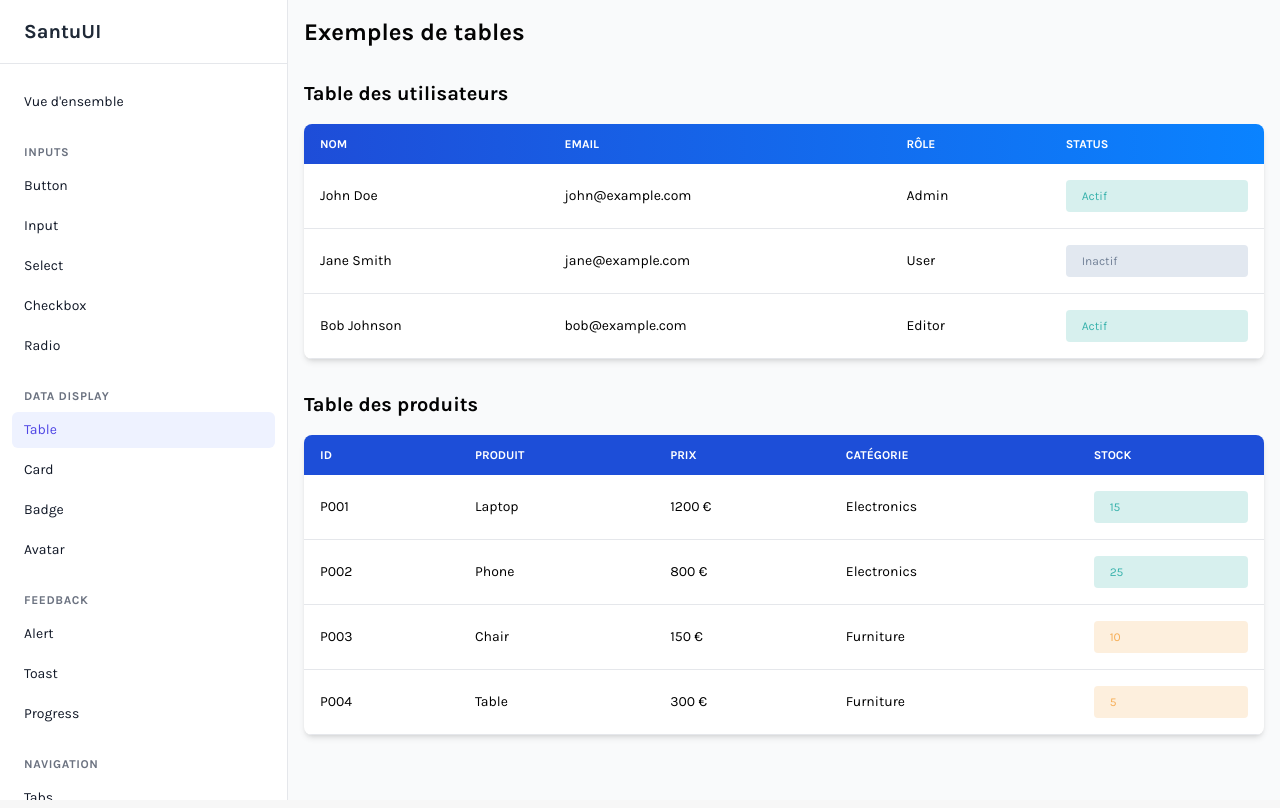
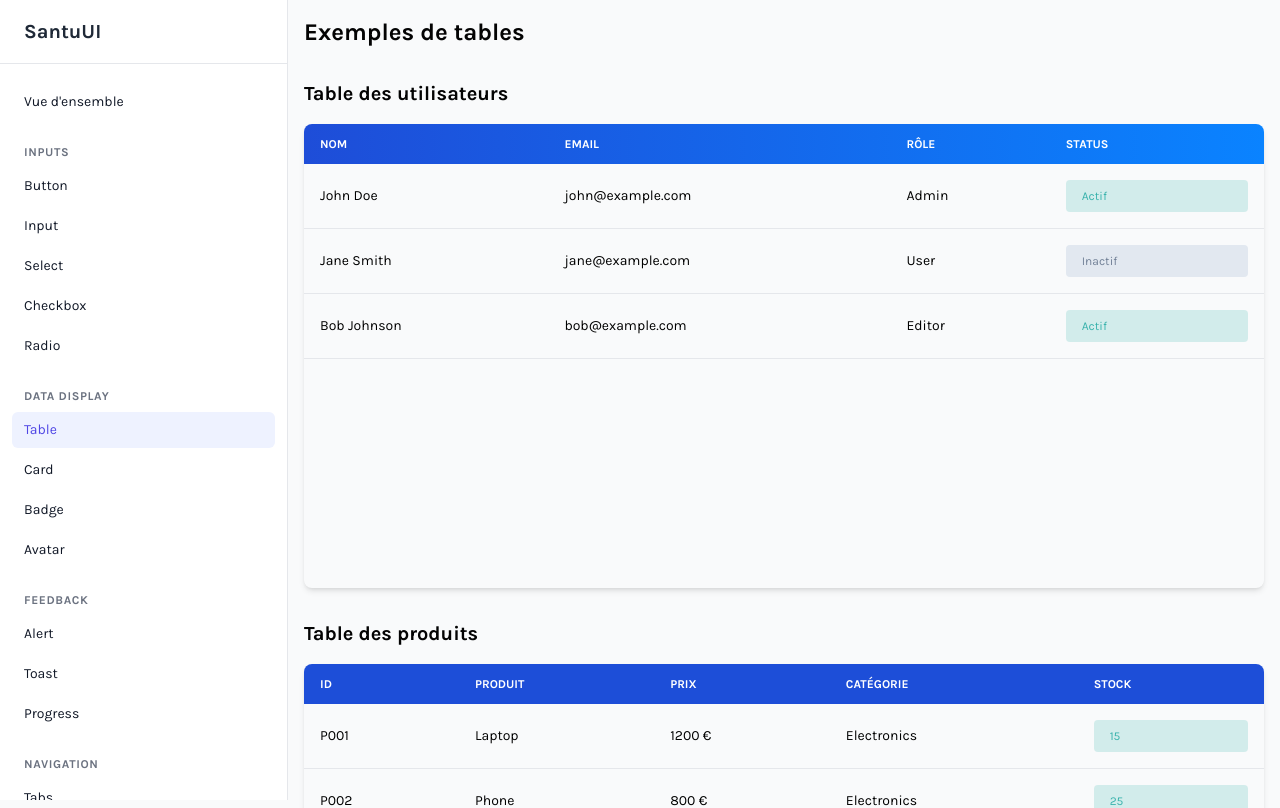
Before and after one commit to aboubacar3012/santu-frontend, a Next.js app: page /ui/tables in a window 1280 px wide. Shown: the top 808 px of the page. Built offline with nearby package versions, Linux system fonts and the light colour scheme.

Commit message:
feat: ajustement des styles de la table pour améliorer le défilement et la présentation

```diff
--- a/src/components/shared/Table.tsx
+++ b/src/components/shared/Table.tsx
@@ -53,14 +53,14 @@ const Table = <T extends Record<string, any>>({
 
   return (
     <motion.div
-      className="relative overflow-hidden shadow-md rounded-lg mt-4 bg-white"
+      className="relative overflow-y-auto overflow-x-hidden shadow-md rounded-lg mt-4 h-[29rem]"
       initial="hidden"
       animate="visible"
       variants={containerVariants}
       whileHover={{ boxShadow: '0px 10px 30px rgba(0, 0, 0, 0.08)' }}
       transition={{ duration: 0.4 }}
     >
-      <motion.div className="overflow-x-auto overflow-y-hidden" layout>
+      <motion.div className="overflow-x-hidden overflow-y-hidden" layout>
         <table className={className}>
           <motion.thead className={headerClassName} variants={headerVariants}>
             <tr>
```
